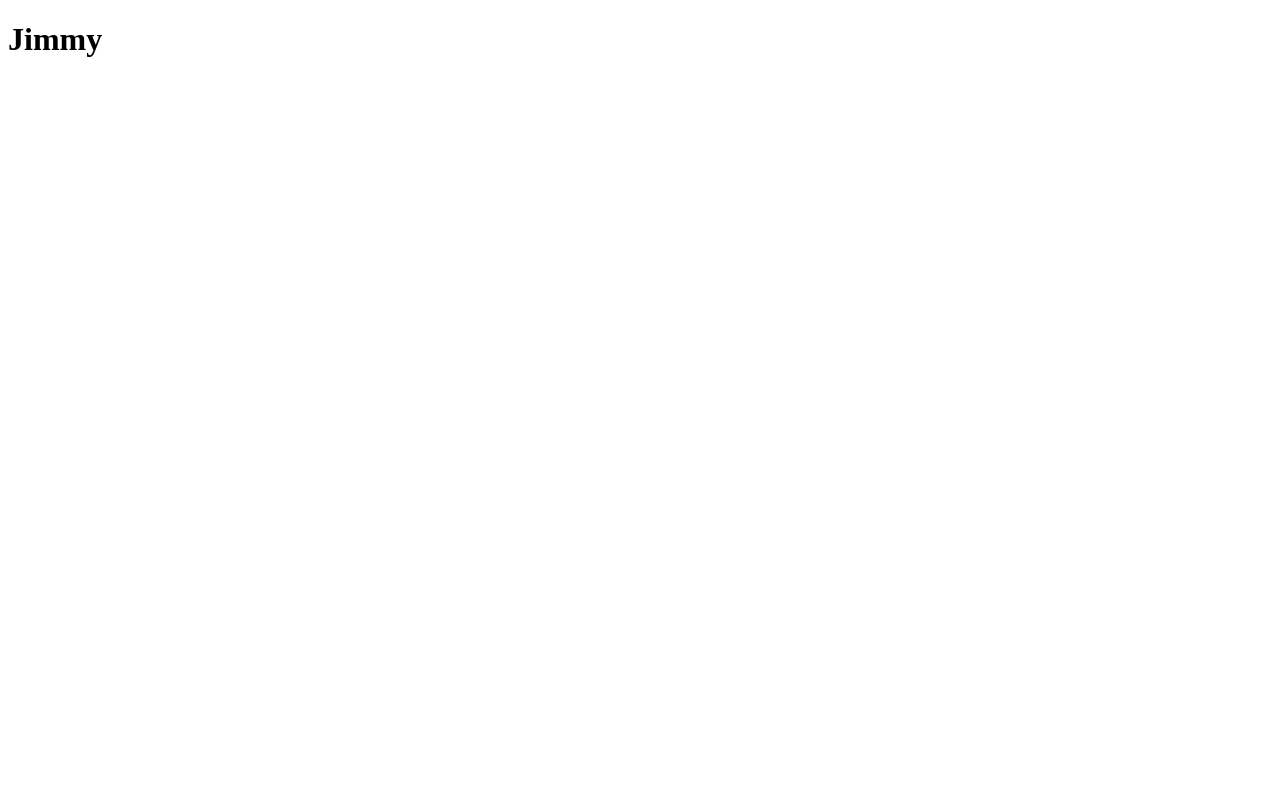
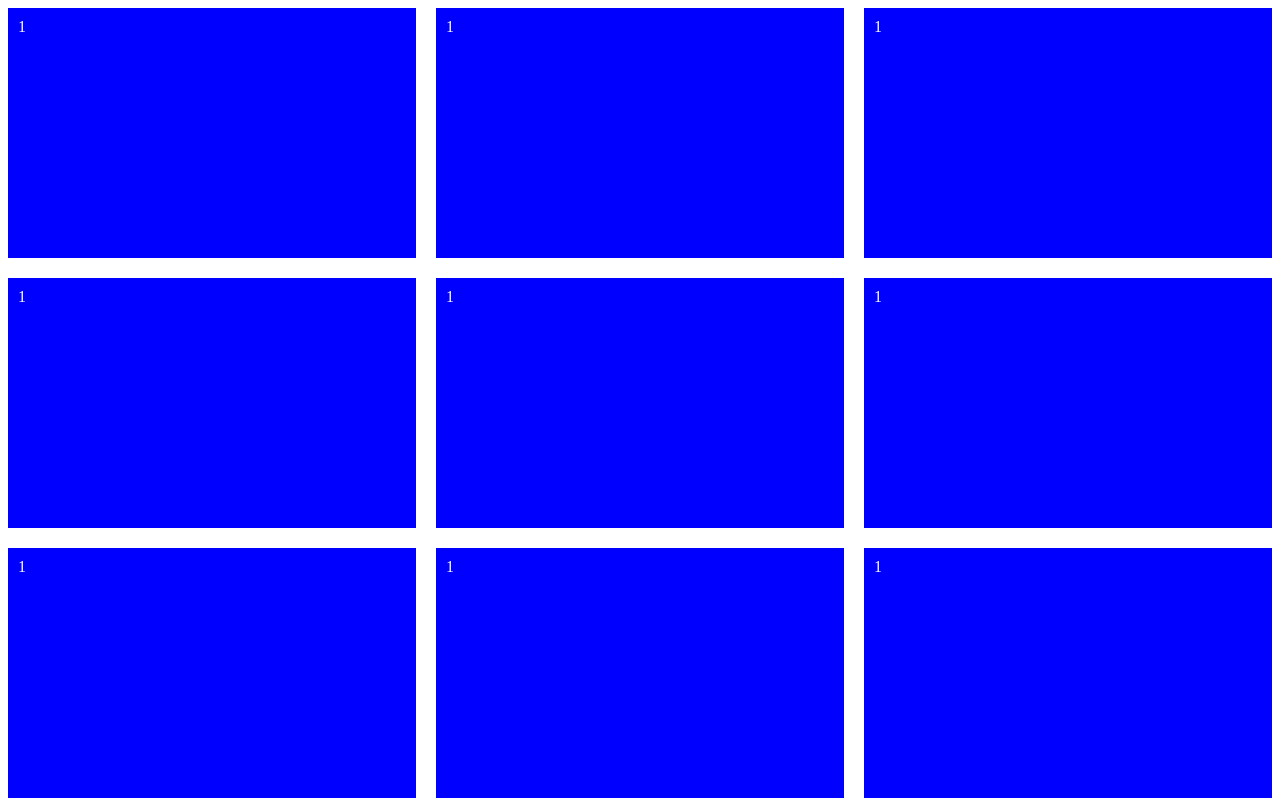
Before and after one commit to Zebrozkii/React-Project, a React app: page / in a window 1280 px wide. Built offline with nearby package versions, Linux system fonts and the light colour scheme.

Commit message:
working on setting up my css grid

```diff
--- a/src/components/App.jsx
+++ b/src/components/App.jsx
@@ -1,12 +1,13 @@
 import React from 'react';
 import { Switch, Route } from 'react-router-dom';
+import Body from './Body';
 
 
 
 function App(){
   return (
     <div>
-    <h1>Jimmy</h1>
+    <Body/>
     </div>
   );
 }
--- /dev/null
+++ b/src/components/Body.jsx
@@ -0,0 +1,41 @@
+import React from 'react';
+import { Switch, Route } from 'react-router-dom';
+
+
+
+function Body(){
+  return (
+    <div>
+    <style jsx>{`
+      .wrapper{
+      width:100%;
+      magrin:0 auto;
+      display:grid;
+      grid-template-columns: 1fr 1fr 1fr;
+      grid-template-rows:250px 250px 250px;
+      grid-gap:20px;
+    }
+    .item{
+      background:blue;
+      color:white;
+      padding:10px;
+    }
+
+
+      `}</style>
+      <div className="wrapper">
+      <div className="item">1</div>
+      <div className="item">1</div>
+      <div className="item">1</div>
+      <div className="item">1</div>
+      <div className="item">1</div>
+      <div className="item">1</div>
+      <div className="item">1</div>
+      <div className="item">1</div>
+      <div className="item">1</div>
+      </div>
+    </div>
+  );
+}
+
+export default Body;
```
